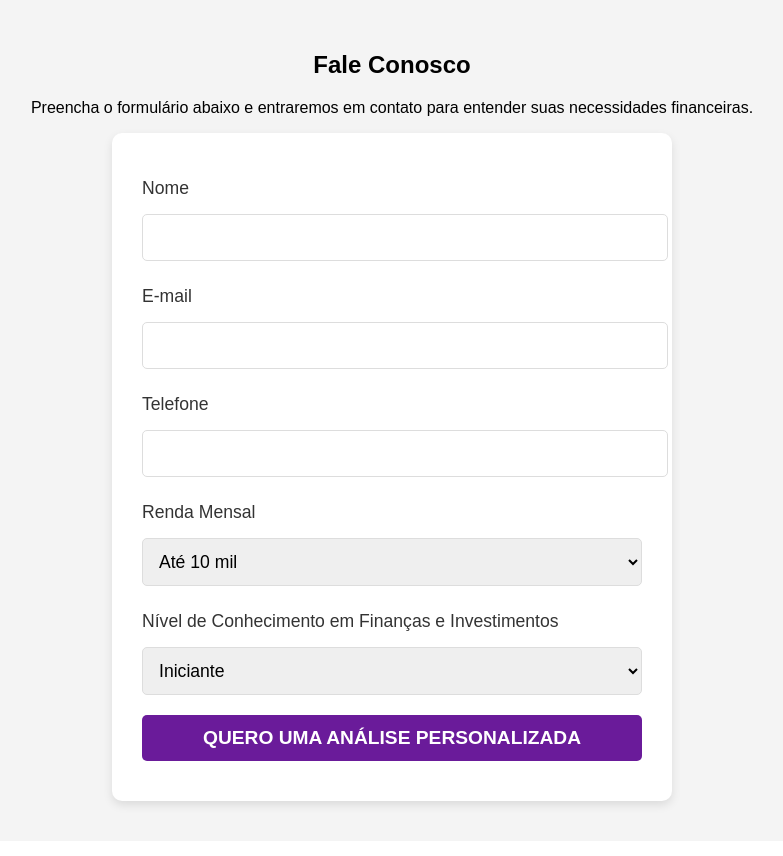
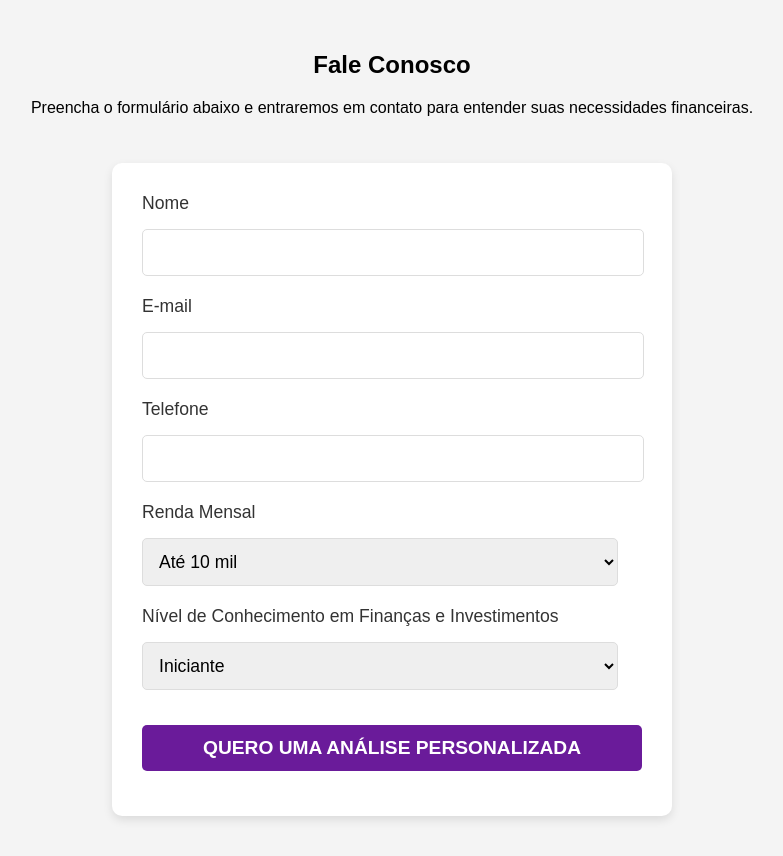
Before and after one commit to seuportfolio/consultoria-financeira, a plain HTML site: page index.html in a window 1280 px wide. Shown: the part 1920-2776 px from the top of the page, without its empty margins (248-1031 px from the left). Drawn offline with Linux system fonts and the light colour scheme.

Commit message:
Update index.html

```diff
--- a/index.html
+++ b/index.html
@@ -233,12 +233,13 @@
         border-radius: 10px;
         box-shadow: 0 4px 10px rgba(0, 0, 0, 0.1);
         width: 100%;
+        margin-top: 30px; /* Para garantir o espaçamento entre a seção e o formulário */
     }
 
     .form-section label {
         display: block;
         font-size: 1.1em;
-        margin: 15px 0 5px;
+        margin-bottom: 5px;
         color: #333;
     }
 
@@ -247,7 +248,7 @@
     .form-section button {
         width: 100%;
         padding: 12px;
-        margin: 10px 0;
+        margin: 15px 0; /* Maior espaço entre os campos */
         border: 1px solid #ddd;
         border-radius: 5px;
         font-size: 1.1em;
@@ -266,4 +267,18 @@
     .form-section button:hover {
         background-color: #9c4dcc;
     }
+
+    /* Ajuste para os campos select e input ficarem mais harmoniosos */
+    .form-section input[type="text"],
+    .form-section input[type="email"],
+    .form-section input[type="tel"],
+    .form-section select {
+        display: block;
+        width: calc(100% - 24px); /* Para corrigir o problema de largura */
+        margin-bottom: 20px; /* Adiciona mais espaço entre os campos */
+        font-size: 1.1em;
+        padding: 12px 12px; /* Maior padding para melhorar a aparência */
+        border-radius: 5px;
+        border: 1px solid #ddd;
+    }
 </style>
```
